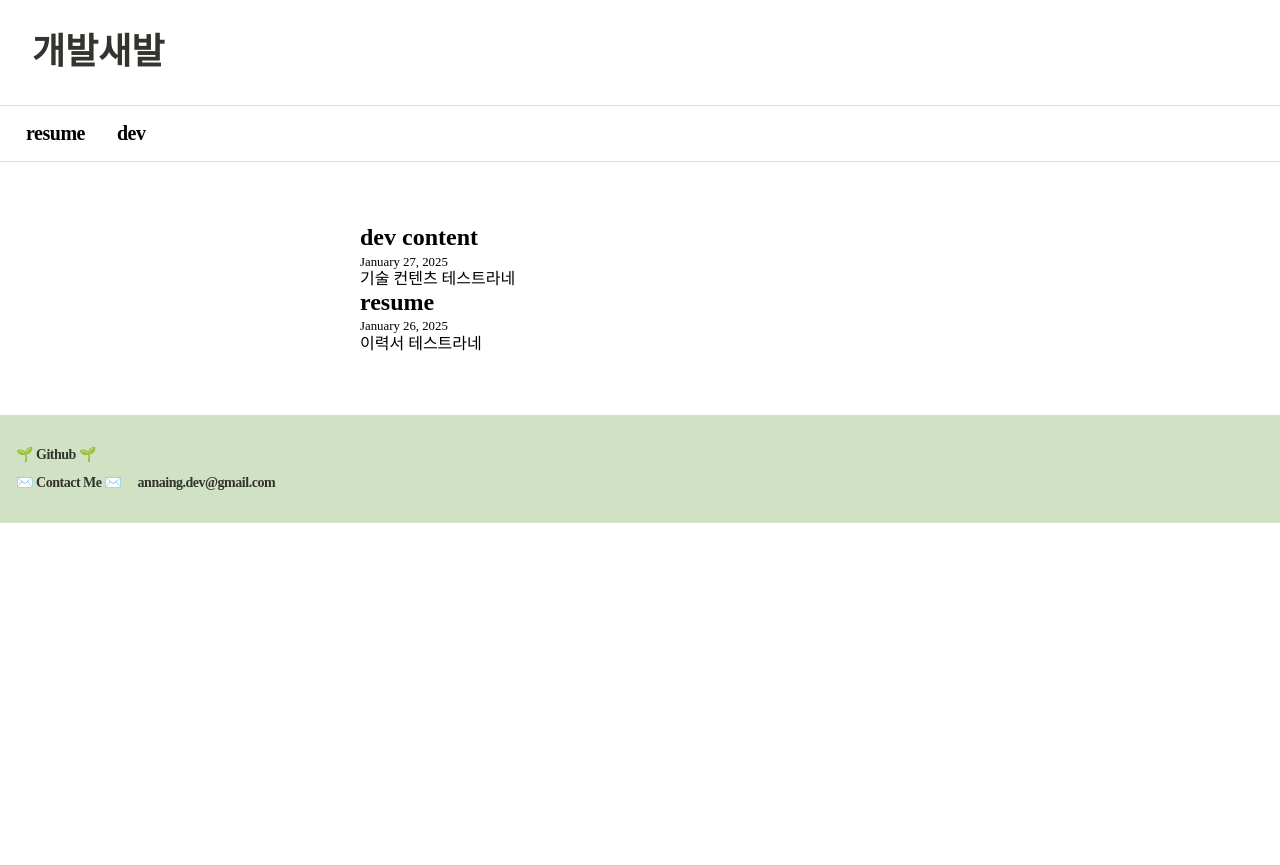
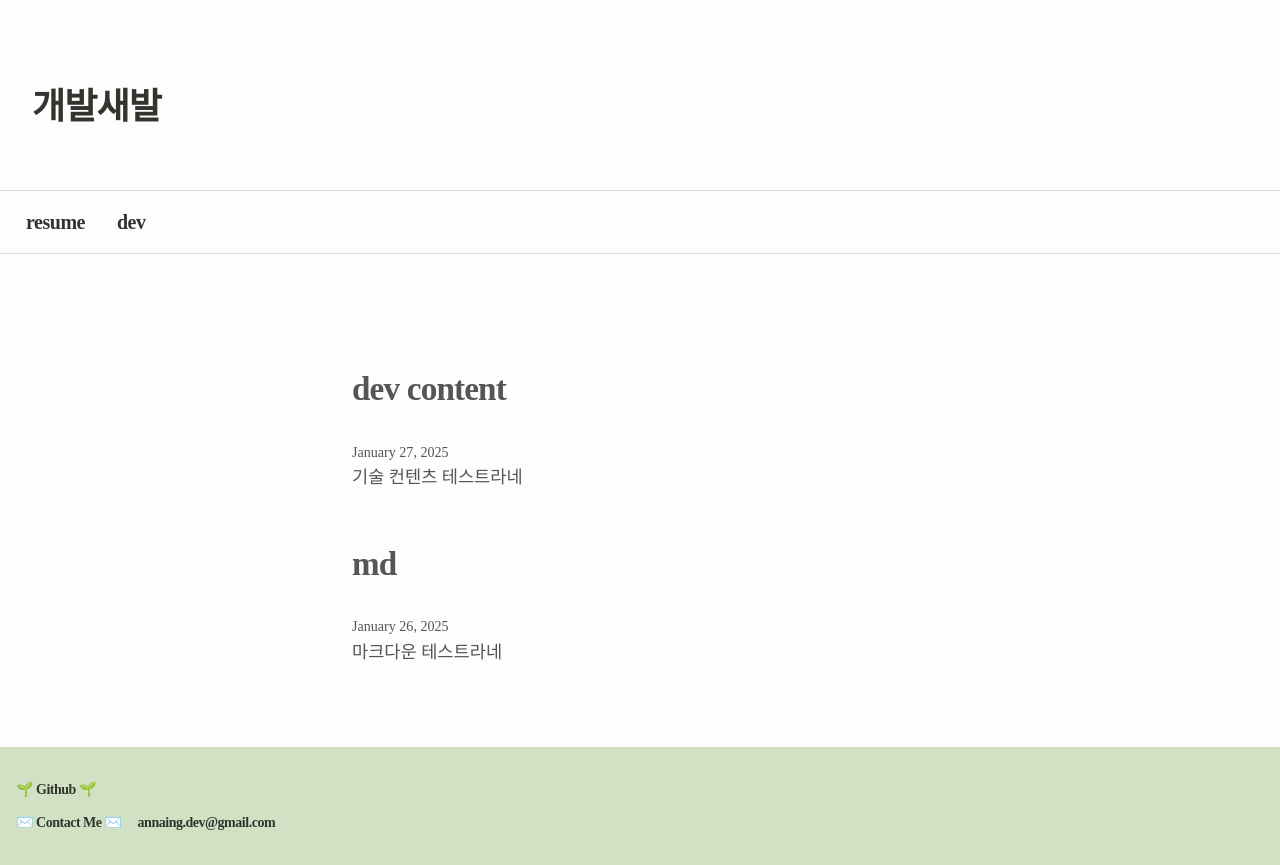
Before and after one commit to ppmyor/ppmyor.github.io, a Gatsby site: page / in a window 1280 px wide. Before the commit the page ends 800 px from the top, so only its background shows below. Built offline with nearby package versions, Linux system fonts and the light colour scheme; Gatsby itself is replaced by a stand-in of ours; a web font is replaced by a local one.

Commit message:
feat: 마크다운 문법을 위한 스타일링 정의

```diff
--- a/content/blog/resume/resume.md
+++ b/content/blog/resume/resume.md
@@ -1,10 +1,33 @@
 ---
-title: resume
+title: md
 date: "2025-01-26"
-description: "이력서 테스트라네"
+description: "마크다운 테스트라네"
 ---
 
-### resume
+# h1
+
+## h2
+
+### h3
+
+#### h4
+
+##### h5
+
+###### h6
 
 - content 1
 - content 2
+
+1. content 1
+2. content 2
+
+> This is a first blockqute.
+
+_italic_
+
+**bold**
+
+[Text](url)
+
+---
--- a/src/components/Layout/Footer.tsx
+++ b/src/components/Layout/Footer.tsx
@@ -32,4 +32,8 @@ const StyledFooterContents = styled.div`
   display: flex;
   gap: 16px;
   color: ${Colors.pointPrimary};
+  & > a {
+    color: inherit;
+    text-decoration: none;
+  }
 `
--- a/src/components/Layout/TopNav.tsx
+++ b/src/components/Layout/TopNav.tsx
@@ -27,10 +27,18 @@ const StyledNavigation = styled.nav`
 const StyledCategoryWrapper = styled.ul`
   display: flex;
   gap: 32px;
+  margin: 0;
 `
 
 const StyledCategory = styled.li`
+  list-style-type: none;
+  color: ${Colors.gray300};
+  margin: 0;
   ${Typography.title2}
+  & > a {
+    color: inherit;
+    text-decoration: none;
+  }
   &:hover {
     color: ${Colors.pointSecondary};
   }
--- a/src/style.css
+++ b/src/style.css
@@ -1,8 +1,107 @@
+:root {
+  --maxWidth-none: "none";
+  --maxWidth-xs: 20rem;
+  --maxWidth-sm: 24rem;
+  --maxWidth-md: 28rem;
+  --maxWidth-lg: 32rem;
+  --maxWidth-xl: 36rem;
+  --maxWidth-2xl: 42rem;
+  --maxWidth-3xl: 48rem;
+  --maxWidth-4xl: 56rem;
+  --maxWidth-full: "100%";
+  --maxWidth-wrapper: var(--maxWidth-3xl);
+  --spacing-px: "1px";
+  --spacing-0: 0;
+  --spacing-1: 0.35rem;
+  --spacing-2: 0.5rem;
+  --spacing-3: 0.75rem;
+  --spacing-4: 1rem;
+  --spacing-5: 1.25rem;
+  --spacing-6: 1.5rem;
+  --spacing-8: 2rem;
+  --spacing-10: 2.5rem;
+  --spacing-12: 3rem;
+  --spacing-16: 4rem;
+  --spacing-20: 5rem;
+  --spacing-24: 6rem;
+  --spacing-32: 8rem;
+  --fontFamily: Pretendard, NanumSquare, "맑은 고딕", "Malgun Gothic",
+    "Apple SD Gothic Neo", "sans-serif";
+  --font-body: var(--fontFamily);
+  --font-heading: var(--fontFamily);
+  --fontWeight-normal: 400;
+  --fontWeight-medium: 500;
+  --fontWeight-semibold: 600;
+  --fontWeight-bold: 700;
+  --fontWeight-extrabold: 800;
+  --fontWeight-black: 900;
+  --fontSize-root: 16px;
+  --lineHeight-none: 1;
+  --lineHeight-tight: 1.1;
+  --lineHeight-normal: 1.5;
+  --lineHeight-relaxed: 1.625;
+  /* 1.200 Minor Third Type Scale */
+  --fontSize-0: 0.833rem;
+  --fontSize-1: 1.1rem;
+  --fontSize-2: 1.2rem;
+  --fontSize-3: 1.44rem;
+  --fontSize-4: 1.728rem;
+  --fontSize-5: 2.074rem;
+  --fontSize-6: 2.488rem;
+  --fontSize-7: 2.986rem;
+  --color-primary: #31352e;
+  --color-primary-2: #778a35;
+  --color-text: #555;
+  --color-text-light: #bbb;
+  --color-heading: #333;
+  --color-heading-black: black;
+  --color-accent: #778a35;
+  --color-highlight-1: #5a616b;
+  --color-highlight-2: #8e9a9c;
+  --color-gray-900: #16161c;
+  --color-blueGray-500: #cfd4e9;
+  --color-background: #f7f8f9;
+  --color-background-2: #fcfdfc;
+  --color-background-3: #f4f3f2;
+  --color-border: #333;
+}
+
+/* HTML elements */
+
 *,
 :after,
 :before {
   box-sizing: border-box;
+  word-wrap: break-word;
+  word-break: keep-all;
 }
+
+html {
+  line-height: var(--lineHeight-normal);
+  /* line-height: var(--lineHeight-relaxed); */
+  font-size: var(--fontSize-root);
+  -webkit-font-smoothing: antialiased;
+  -moz-osx-font-smoothing: grayscale;
+}
+
+body {
+  font-family: var(--font-body);
+  font-size: var(--fontSize-1);
+  color: var(--color-text);
+  background: var(--color-background-2);
+}
+
+footer {
+  padding: var(--spacing-6) var(--spacing-0);
+}
+
+hr {
+  background: var(--color-border);
+  height: 1px;
+  border: 0;
+}
+
+/* Heading */
 
 h1,
 h2,
@@ -10,29 +109,132 @@ h3,
 h4,
 h5,
 h6 {
-  margin: 0;
+  font-family: var(--font-heading);
+  margin-top: var(--spacing-12);
+  margin-bottom: var(--spacing-6);
+  letter-spacing: -0.025em;
 }
 
-ol {
-  margin: 0;
+h2,
+h3,
+h4,
+h5,
+h6 {
+  font-weight: var(--fontWeight-bold);
 }
 
-ul {
-  padding: 0;
-  margin: 0;
+h1 {
+  font-weight: var(--fontWeight-black);
+  font-size: var(--fontSize-6);
 }
 
-ul > li {
-  list-style-type: none;
+h2 {
+  font-size: var(--fontSize-5);
 }
 
-a {
+h3 {
+  font-size: var(--fontSize-4);
+}
+
+h4 {
+  font-size: var(--fontSize-3);
+}
+
+h5 {
+  font-size: var(--fontSize-2);
+}
+
+h6 {
+  font-size: var(--fontSize-1);
+}
+
+h1 > a {
   color: inherit;
   text-decoration: none;
 }
 
+h2 > a,
+h3 > a,
+h4 > a,
+h5 > a,
+h6 > a {
+  text-decoration: none;
+  color: inherit;
+}
+
+/* Prose */
+
 p {
-  margin: 0;
+  --baseline-multiplier: 0.179;
+  --x-height-multiplier: 0.35;
+  margin: var(--spacing-0) var(--spacing-0) var(--spacing-5) var(--spacing-0);
+  padding: var(--spacing-0);
+}
+
+ul,
+ol {
+  margin-left: var(--spacing-8);
+  margin-right: var(--spacing-0);
+  padding: var(--spacing-0);
+  margin-bottom: var(--spacing-5);
+  list-style-position: outside;
+  list-style-image: none;
+}
+
+ul li,
+ol li {
+  padding-left: var(--spacing-0);
+  margin-bottom: calc(var(--spacing-4) / 2);
+}
+
+li > p {
+  margin-bottom: calc(var(--spacing-4) / 2);
+}
+
+li > ul {
+  margin-left: var(--spacing-8);
+  margin-top: calc(var(--spacing-8) / 2);
+}
+
+blockquote {
+  margin-left: calc(-1 * var(--spacing-6));
+  margin-right: var(--spacing-8);
+  padding: var(--spacing-0) var(--spacing-0) var(--spacing-0) var(--spacing-6);
+  border-left: var(--spacing-1) solid var(--color-accent);
+  font-size: var(--fontSize-1);
+  font-style: italic;
+  margin-bottom: var(--spacing-8);
+}
+
+blockquote > :last-child {
+  margin-bottom: var(--spacing-0);
+}
+
+blockquote > ul,
+blockquote > ol {
+  list-style-position: inside;
+}
+
+table {
+  width: 100%;
+  margin-bottom: var(--spacing-8);
+  border-collapse: collapse;
+  border-spacing: 0.25rem;
+}
+
+table thead tr th {
+  border-bottom: 1px solid var(--color-accent);
+}
+
+/* Link */
+
+a {
+  color: var(--color-accent);
+}
+
+a:hover,
+a:focus {
+  text-decoration: none;
 }
 
 /* Font */
```
Also changed, not shown: src/pages/index.tsx (+6 -1 lines).
